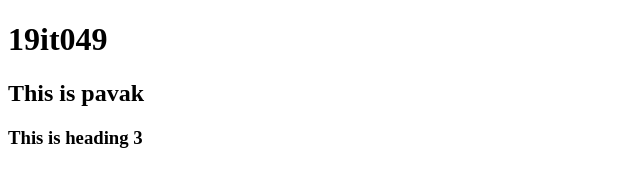
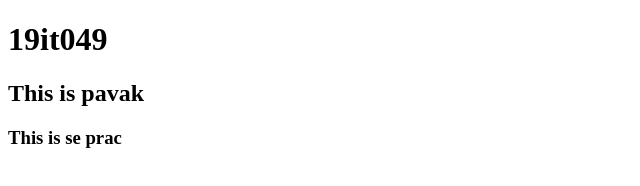
Before and after one commit to Pavak333/practical-3, a plain HTML site: page index.html in a window 1280 px wide. Shown: the full height of the page, 0-640 px from the left. Drawn offline with Linux system fonts and the light colour scheme.

Commit message:
Update index.html

```diff
--- a/index.html
+++ b/index.html
@@ -4,7 +4,7 @@
 
 <h1>19it049</h1>
 <h2>This is pavak</h2>
-<h3>This is heading 3</h3>
+<h3>This is se prac</h3>
 
 
 </body>
```
